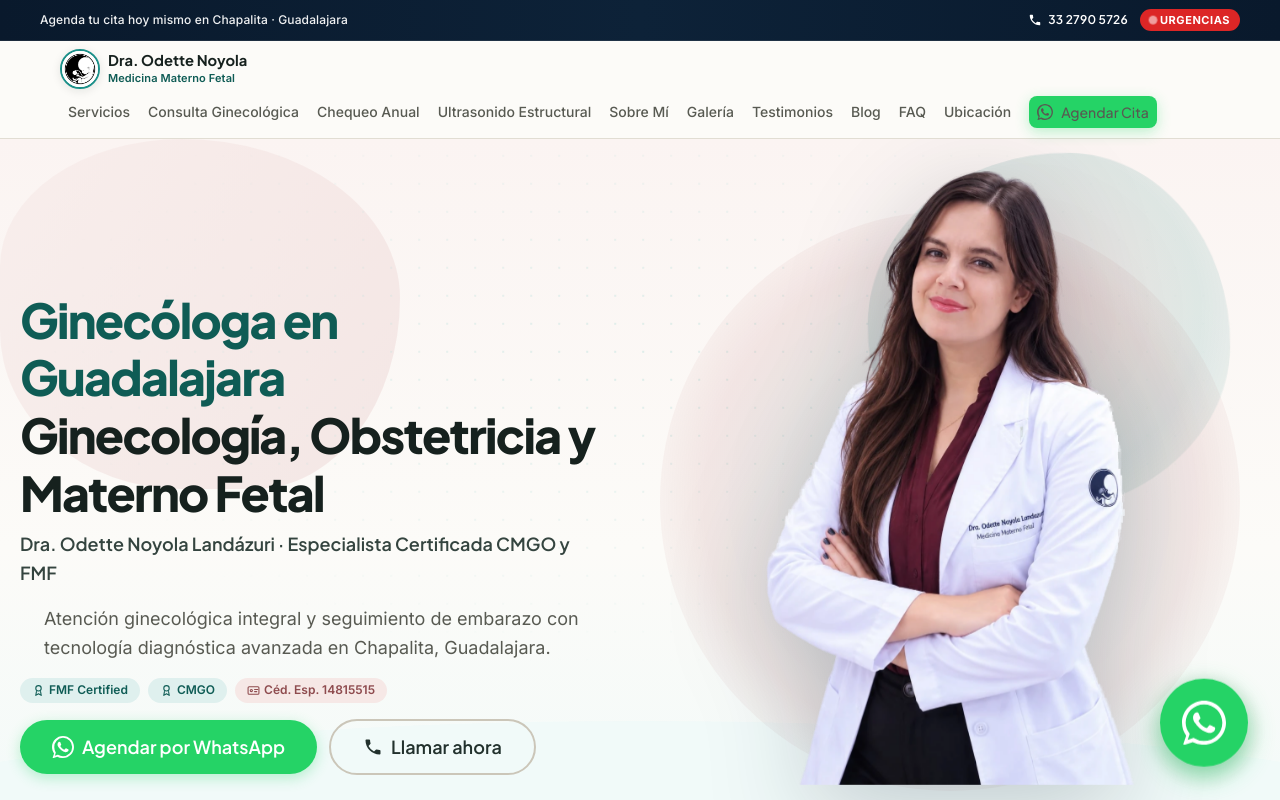
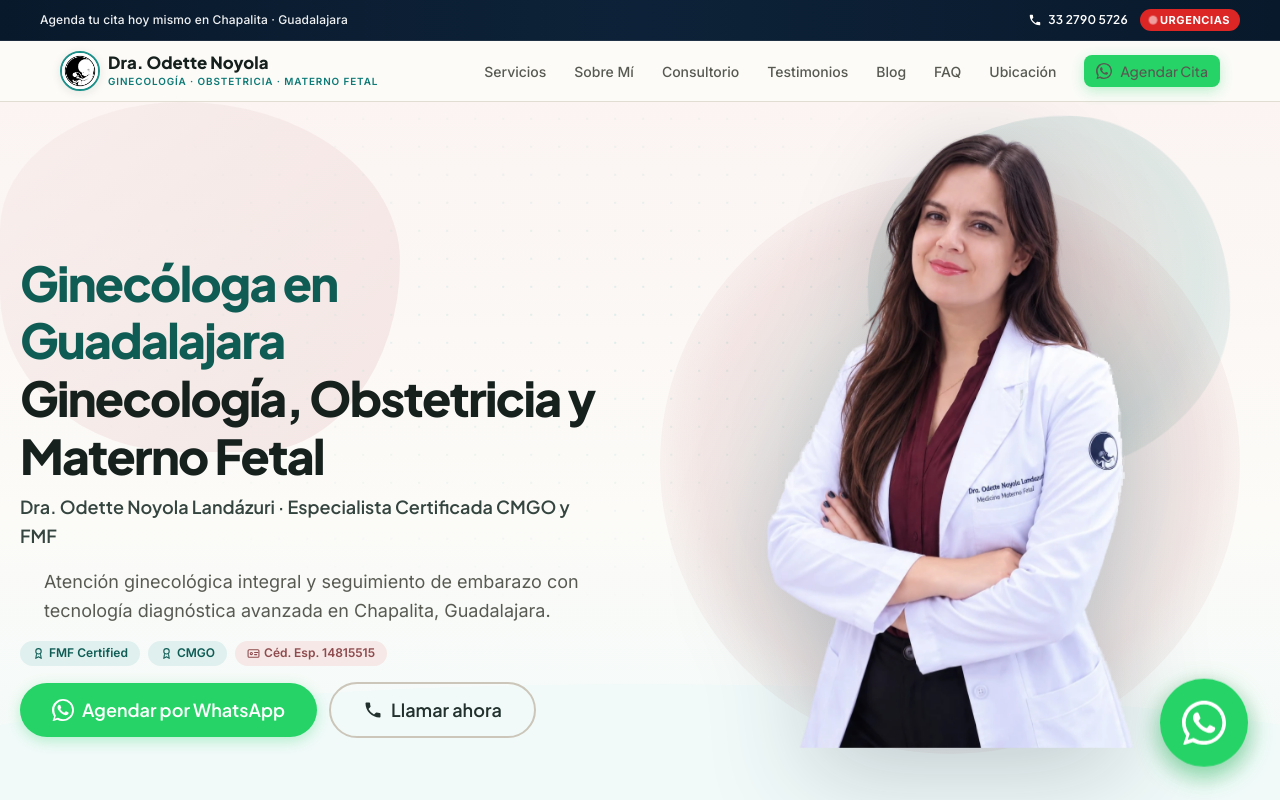
Before and after one commit to Charly-bite/draodettenoyola.com, a website: page index.html in a window 1280 px wide. Shown: the top 800 px of the page. Drawn offline with Linux system fonts and the light colour scheme.

Commit message:
refactor: rediseño de navbar - brand con especialidades, links optimizados, micro-animaciones hover

```diff
--- a/css/components.css
+++ b/css/components.css
@@ -205,19 +205,21 @@
 
 .navbar__title {
   font-family: var(--font-heading);
-  font-size: 0.92rem;
-  font-weight: var(--weight-bold);
+  font-size: 1.05rem;
+  font-weight: 800;
   color: var(--color-obsidian-900);
-  line-height: var(--leading-tight);
+  line-height: 1.15;
   white-space: nowrap;
 }
 
 .navbar__subtitle {
-  font-size: 11px;
-  color: var(--color-teal-700);
+  font-size: 0.62rem;
+  color: var(--color-teal-600);
   font-weight: var(--weight-semibold);
-  letter-spacing: 0.01em;
+  letter-spacing: 0.09em;
   white-space: nowrap;
+  text-transform: uppercase;
+  margin-top: 1px;
 }
 
 .navbar__links {
--- a/css/responsive.css
+++ b/css/responsive.css
@@ -187,29 +187,48 @@
     flex-wrap: wrap;
     align-items: center;
     justify-content: flex-end;
-    gap: 2px;
+    gap: var(--space-1);
     row-gap: var(--space-1);
   }
 
   .navbar__links a {
-    padding: var(--space-2) var(--space-2);
+    padding: var(--space-2) var(--space-3);
     font-size: var(--text-sm);
     font-weight: var(--weight-medium);
     color: var(--color-gray-600);
     border-radius: var(--radius-md);
     white-space: nowrap;
     transition: all var(--duration-fast);
+    position: relative;
   }
 
+  .navbar__links a::after {
+    content: '';
+    position: absolute;
+    bottom: 2px;
+    left: 50%;
+    transform: translateX(-50%) scaleX(0);
+    width: 60%;
+    height: 2px;
+    background: var(--color-teal-500);
+    border-radius: 2px;
+    transition: transform 0.25s ease;
+  }
 
+  .navbar__links a:hover::after {
+    transform: translateX(-50%) scaleX(1);
+  }
+
+  .navbar__links a.btn::after {
+    display: none;
+  }
 
   .navbar__links a:hover {
-    color: var(--color-teal-600);
-    background-color: var(--color-teal-50);
+    color: var(--color-teal-700);
   }
 
   .navbar__links .btn {
-    margin-left: var(--space-2);
+    margin-left: var(--space-3);
   }
 
   .navbar__hamburger,
--- a/index.html
+++ b/index.html
@@ -321,18 +321,15 @@
         <img src="img/logo.jpg" alt="Logo Dra. Odette Noyola" class="navbar__logo" width="44" height="44" loading="eager">
         <div>
           <div class="navbar__title">Dra. Odette Noyola</div>
-          <div class="navbar__subtitle">Medicina Materno Fetal</div>
+          <div class="navbar__subtitle">GINECOLOGÍA · OBSTETRICIA · MATERNO FETAL</div>
         </div>
       </a>
 
       <!-- Desktop links -->
       <div class="navbar__links">
         <a href="#services">Servicios</a>
-        <a href="consulta-ginecologica-guadalajara.html">Consulta Ginecológica</a>
-        <a href="chequeo-ginecologico-guadalajara.html">Chequeo Anual</a>
-        <a href="ultrasonido-estructural.html">Ultrasonido Estructural</a>
         <a href="#about">Sobre Mí</a>
-        <a href="#gallery">Galería</a>
+        <a href="#gallery">Consultorio</a>
         <a href="#testimonials">Testimonios</a>
         <a href="#blog">Blog</a>
         <a href="#faq">FAQ</a>
@@ -360,7 +357,7 @@
         <a href="chequeo-ginecologico-guadalajara.html">Chequeo Anual ($1,200)</a>
         <a href="ultrasonido-estructural.html">Ultrasonido Estructural</a>
         <a href="#about">Sobre Mí</a>
-        <a href="#gallery">Galería</a>
+        <a href="#gallery">Consultorio</a>
         <a href="#testimonials">Testimonios</a>
         <a href="#blog">Blog</a>
         <a href="#insurance">Aseguradoras</a>
```
